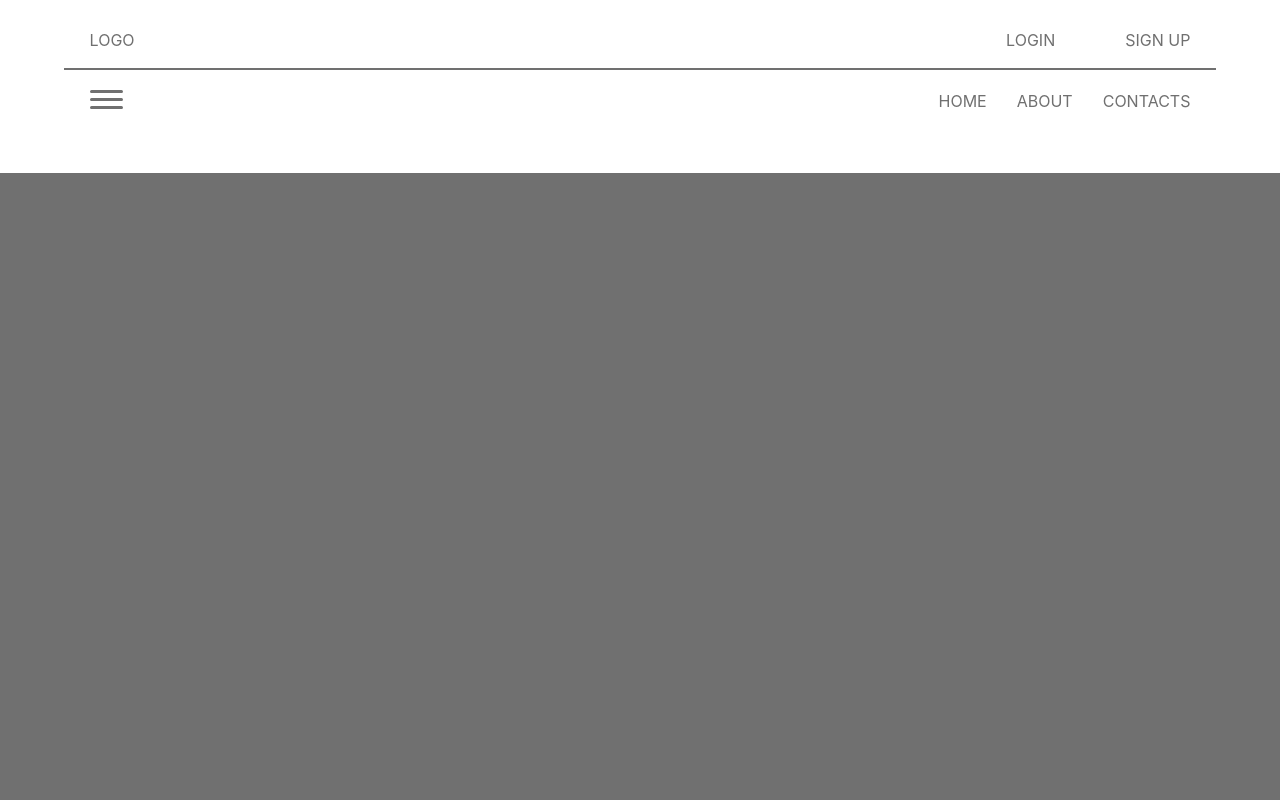
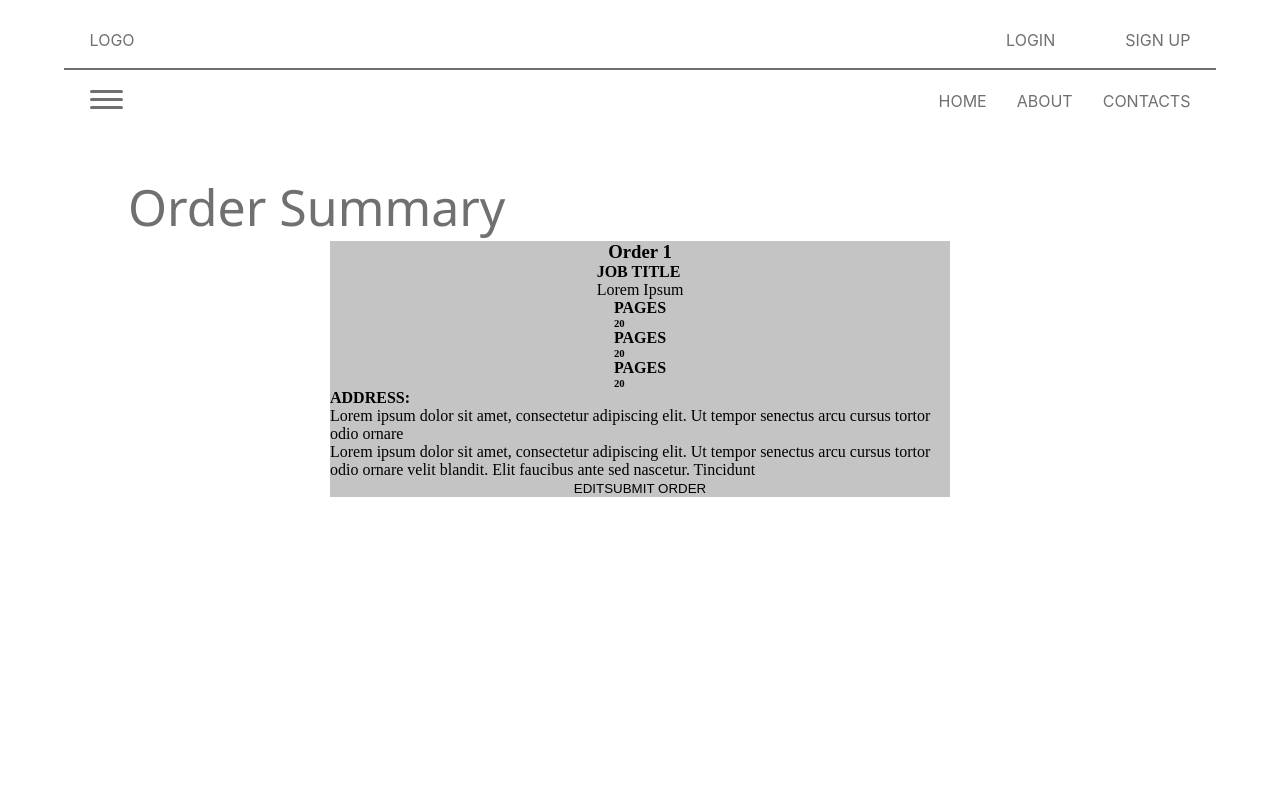
Before and after one commit to kiishi-0/Print-Order, a React (Create React App) app: page / in a window 1280 px wide. Shown: the top 800 px of the page. Built offline with nearby package versions, Linux system fonts and the light colour scheme.

Commit message:
started the designs for the summary page

```diff
--- a/src/App.js
+++ b/src/App.js
@@ -4,19 +4,20 @@ import Home from './Pages/Home/Home'
 import CategoriesPage from './Pages/CategoriesPage/CategoriesPage'
 import LoginForm from './Pages/LoginForm/LoginForm'
 import SignUpForm from './Pages/SignUpForm/SignUpForm'
+import SummaryPage from './Pages/SummaryPage/SummaryPage'
 
 function App() {
   return (
     <Router basename={process.env.PUBLIC_URL}>
       <div className="App">
 
-        <Switch >
+        {/* <Switch >
           <Route exact path="/categories" component={CategoriesPage} />
           <Route exact path="/login" component={LoginForm} />
           <Route exact path="/signup" component={SignUpForm} />
           <Route path="/" component={Home} />
-        </Switch>
-        {/* <CategoriesPage /> */}
+        </Switch> */}
+        <SummaryPage />
       </div>
     </Router>
 
--- a/src/Pages/Home/Home.css
+++ b/src/Pages/Home/Home.css
@@ -62,6 +62,9 @@
     .p-works-section .p-works-carousel-container{
         width: 80%;
     }
+    .home-div .clients-section .clients-container .img-container img{
+        width: 360px;
+    }
 }
 @media only screen and (max-width: 441px){
     .home-div .about-section .about-text{
@@ -69,4 +72,7 @@
         padding: 0 20px;
         text-align: center;
     }
+    .home-div .clients-section .clients-container .img-container img{
+        width: 360px;
+    }
 }
--- /dev/null
+++ b/src/Pages/SummaryPage/SummaryPage.css
@@ -0,0 +1,19 @@
+.summary-div{
+    width: 100%;
+    /* background-color: red; */
+}
+.summary-div .orders{
+    width: 100%;
+    display: flex;
+    flex-wrap: wrap;
+    align-items: center;
+    justify-content: center;
+}
+.summary-div .orders .order{
+    width: 620px;
+    background-color: rgba(196, 196, 196, 21);
+    display: flex;
+    flex-direction: column;
+    align-items: center;
+    justify-content: center;
+}
--- /dev/null
+++ b/src/Pages/SummaryPage/SummaryPage.jsx
@@ -0,0 +1,63 @@
+import React from 'react';
+import '../SummaryPage/SummaryPage.css';
+import Nav1 from '../../Components/Nav1/Nav1';
+import Nav2 from '../../Components/Nav2/Nav2';
+
+class SummaryPage extends React.Component{
+    render(){
+        return(
+            <div className='container'>
+                <header>
+                    <Nav1 />
+                    <Nav2 />
+                </header>
+                <main className='summary-div'>
+                    <h1>Order Summary</h1>
+                    <div className='orders'>
+                        <div className='order'>
+                            <h3 className='order-title'>Order 1</h3>
+                            <div className='job-title-section'>
+                                <h4>JOB TITLE</h4>
+                                <div className='j-title'>Lorem Ipsum</div>
+                            </div>
+                            <div className='copies-date-sectiom'>
+                                <div className='page-section'>
+                                    <h4>PAGES</h4>
+                                    <h6>20</h6>
+                                </div>
+                                <div className='copies-section'>
+                                    <h4>PAGES</h4>
+                                    <h6>20</h6>
+                                </div>
+                                <div className='date-section'>
+                                    <h4>PAGES</h4>
+                                    <h6>20</h6>
+                                </div>
+                            </div>
+                            <div className='address-section'>
+                                <h4>ADDRESS:</h4>
+                                <div className='address'>
+                                    <p>Lorem ipsum dolor sit amet, consectetur adipiscing elit.
+                                        Ut tempor senectus arcu cursus tortor odio ornare </p>
+                                </div>
+                            </div>
+                            <div className='info-section'>
+                                <div className='info'>
+                                    <p>Lorem ipsum dolor sit amet, consectetur adipiscing elit.
+                                    Ut tempor senectus arcu cursus tortor odio ornare velit
+                                    blandit. Elit faucibus ante sed nascetur. Tincidunt </p>
+                                </div>
+                            </div>
+                            <div className='buttons-section'>
+                                <button className='edit-btn'>EDIT</button>
+                                <button className='submit-btn'>SUBMIT ORDER</button>
+                            </div>
+                        </div>
+                    </div>
+                </main>
+            </div>
+        )
+    }
+}
+
+export default SummaryPage;
```
